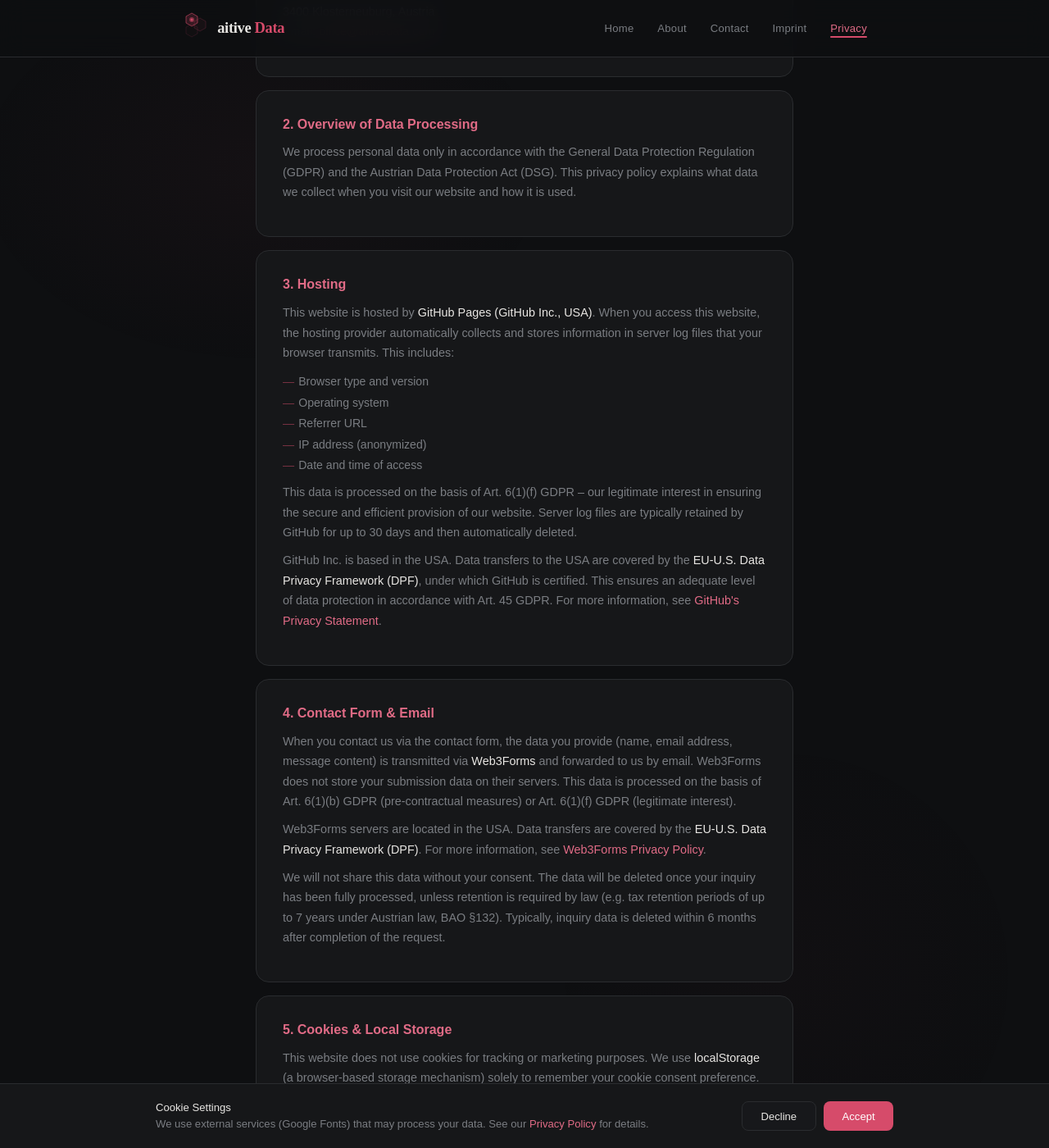
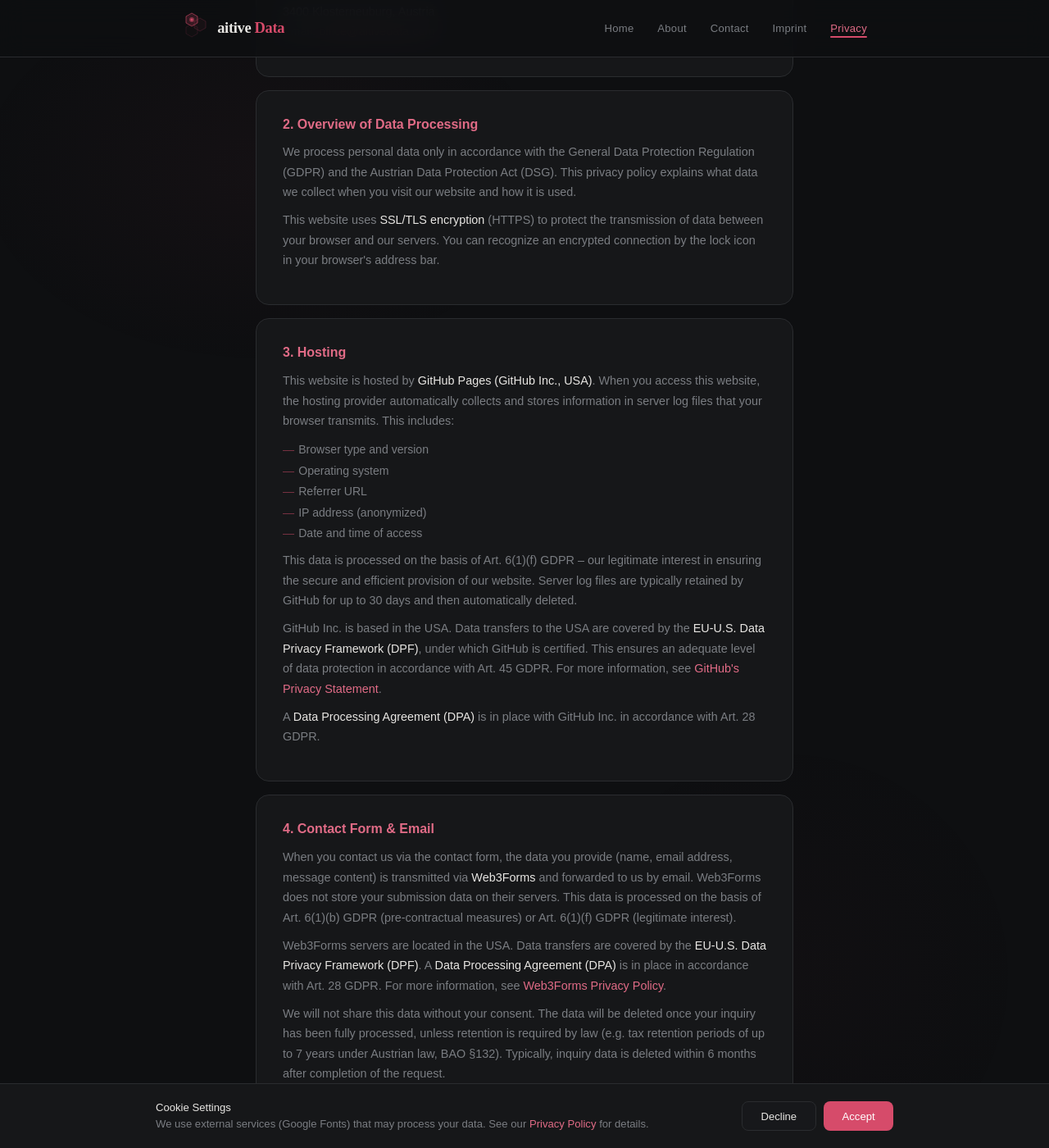
Before and after one commit to aitivedata/aitivedata.github.io, a Jekyll site: the page built from privacy.html, in a window 1280 px wide and 1400 px high, scrolled down 303 px. Shown: the whole window at 82% size. Built offline with Jekyll 4.4.1, drawn with Linux system fonts in a browser that asks for light colours.

Commit message:
Add SSL/TLS notice and DPA references to privacy policy
- SSL/TLS encryption mentioned in overview section
- DPA (Art. 28 GDPR) referenced for GitHub Pages hosting
- DPA referenced for Web3Forms contact form

Co-Authored-By: Claude Opus 4.6 (1M context) <noreply@anthropic.com>

```diff
--- a/privacy.html
+++ b/privacy.html
@@ -24,6 +24,9 @@ description: "Privacy policy of Aitive Data GmbH in accordance with GDPR."
   <p>
     We process personal data only in accordance with the General Data Protection Regulation (GDPR) and the Austrian Data Protection Act (DSG). This privacy policy explains what data we collect when you visit our website and how it is used.
   </p>
+  <p>
+    This website uses <strong>SSL/TLS encryption</strong> (HTTPS) to protect the transmission of data between your browser and our servers. You can recognize an encrypted connection by the lock icon in your browser's address bar.
+  </p>
 </div>
 
 <div class="content-block">
@@ -44,6 +47,9 @@ description: "Privacy policy of Aitive Data GmbH in accordance with GDPR."
   <p>
     GitHub Inc. is based in the USA. Data transfers to the USA are covered by the <strong>EU-U.S. Data Privacy Framework (DPF)</strong>, under which GitHub is certified. This ensures an adequate level of data protection in accordance with Art. 45 GDPR. For more information, see <a href="https://docs.github.com/en/site-policy/privacy-policies/github-general-privacy-statement" target="_blank" rel="noopener">GitHub's Privacy Statement</a>.
   </p>
+  <p>
+    A <strong>Data Processing Agreement (DPA)</strong> is in place with GitHub Inc. in accordance with Art. 28 GDPR.
+  </p>
 </div>
 
 <div class="content-block">
@@ -52,7 +58,7 @@ description: "Privacy policy of Aitive Data GmbH in accordance with GDPR."
     When you contact us via the contact form, the data you provide (name, email address, message content) is transmitted via <strong>Web3Forms</strong> and forwarded to us by email. Web3Forms does not store your submission data on their servers. This data is processed on the basis of Art. 6(1)(b) GDPR (pre-contractual measures) or Art. 6(1)(f) GDPR (legitimate interest).
   </p>
   <p>
-    Web3Forms servers are located in the USA. Data transfers are covered by the <strong>EU-U.S. Data Privacy Framework (DPF)</strong>. For more information, see <a href="https://web3forms.com/privacy" target="_blank" rel="noopener">Web3Forms Privacy Policy</a>.
+    Web3Forms servers are located in the USA. Data transfers are covered by the <strong>EU-U.S. Data Privacy Framework (DPF)</strong>. A <strong>Data Processing Agreement (DPA)</strong> is in place in accordance with Art. 28 GDPR. For more information, see <a href="https://web3forms.com/privacy" target="_blank" rel="noopener">Web3Forms Privacy Policy</a>.
   </p>
   <p>
     We will not share this data without your consent. The data will be deleted once your inquiry has been fully processed, unless retention is required by law (e.g. tax retention periods of up to 7 years under Austrian law, BAO &sect;132). Typically, inquiry data is deleted within 6 months after completion of the request.
```
